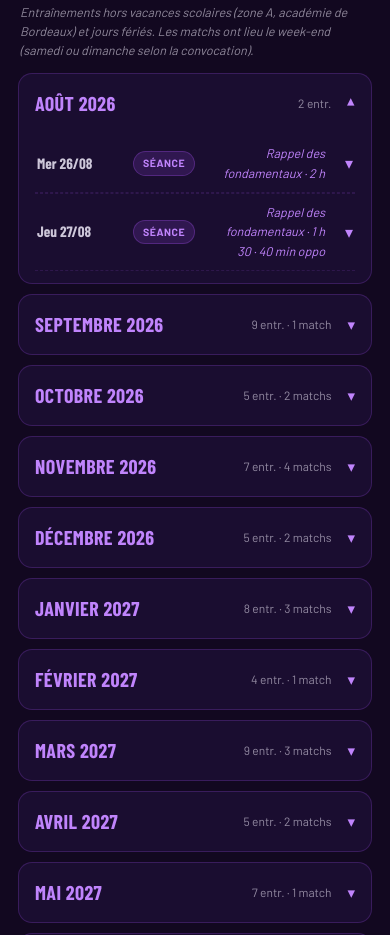
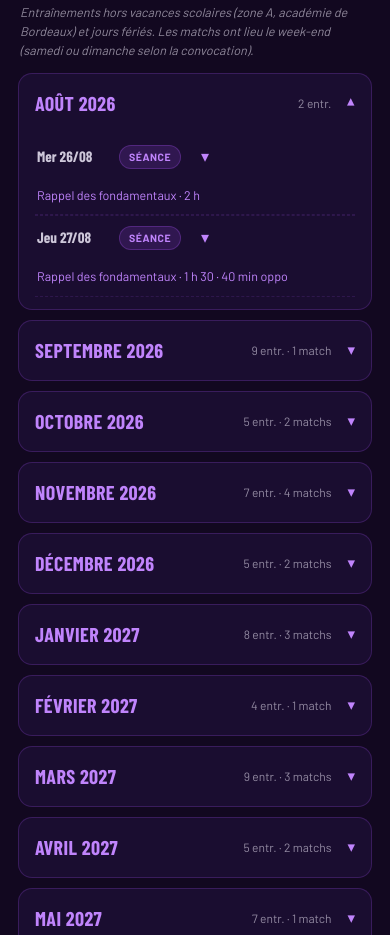
Before and after one commit to hexpertise33/hcb-u13, a plain HTML site: page index.html in a window 390 px wide. Shown: the part 856-1791 px from the top of the page. Drawn offline with nearby package versions, Linux system fonts and the light colour scheme; a web font is replaced by a local one.

Commit message:
Améliorer le calendrier sur mobile (lignes séance sur 2 lignes, thème lisible)
Co-Authored-By: Claude Opus 4.8 <noreply@anthropic.com>

```diff
--- a/index.html
+++ b/index.html
@@ -211,7 +211,14 @@
   }
   .note .ico{font-size:18px;flex-shrink:0}
   footer{text-align:center;color:rgba(245,240,255,.42);font-size:12.5px;margin-top:40px;line-height:1.7}
-  @media(max-width:560px){ .tab{font-size:13px} }
+  @media(max-width:560px){
+    .tab{font-size:13px}
+    .cal-body .cal-row{flex-wrap:wrap}
+    .cal-body .cal-date{min-width:70px}
+    .cal-body .cal-theme{order:5;flex-basis:100%;width:100%;margin-left:0;text-align:left;padding-left:0;margin-top:5px;font-style:normal;color:var(--violet-clair)}
+    .cal-sess>summary::after{margin-left:auto}
+    .cal-lib{min-width:0}
+  }
 
   /* Calendrier de saison */
   .tab-cal{grid-column:1 / -1;background:linear-gradient(135deg,rgba(168,85,247,.16),rgba(168,85,247,.04))}
```
